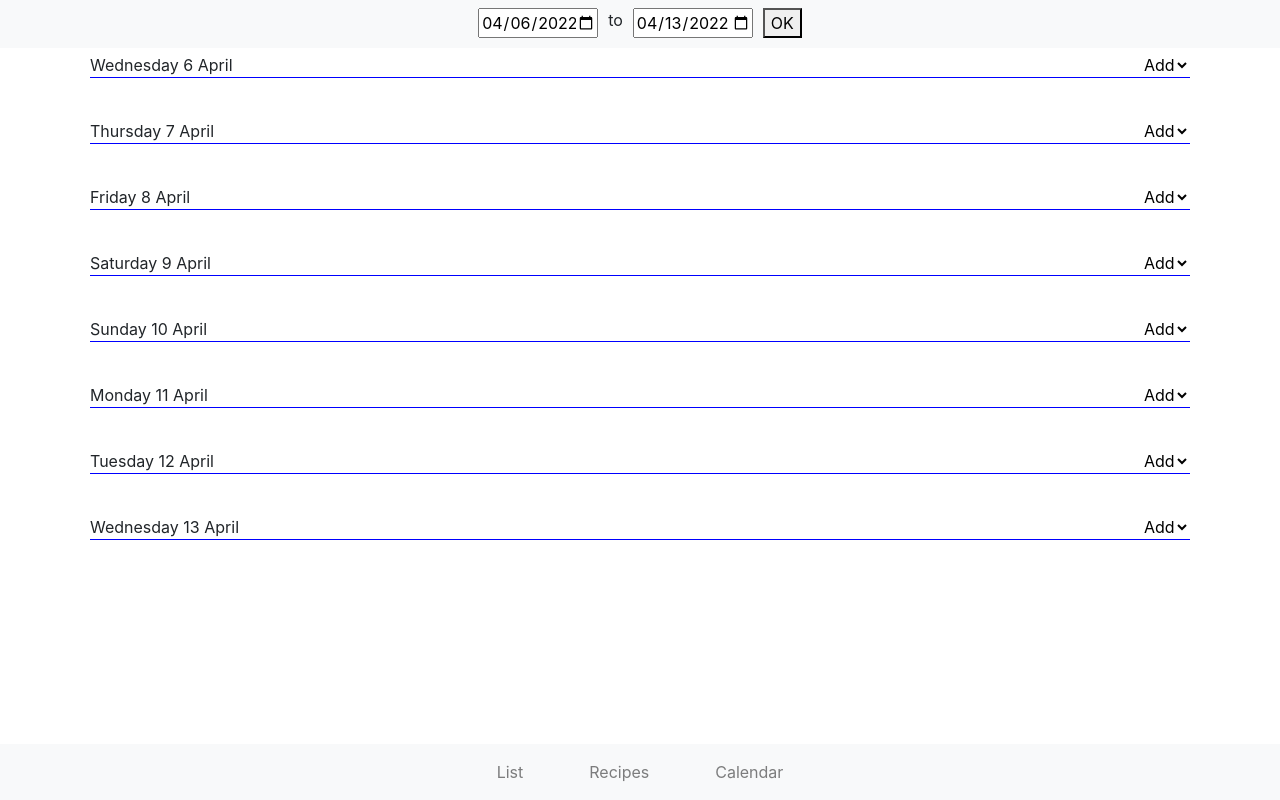
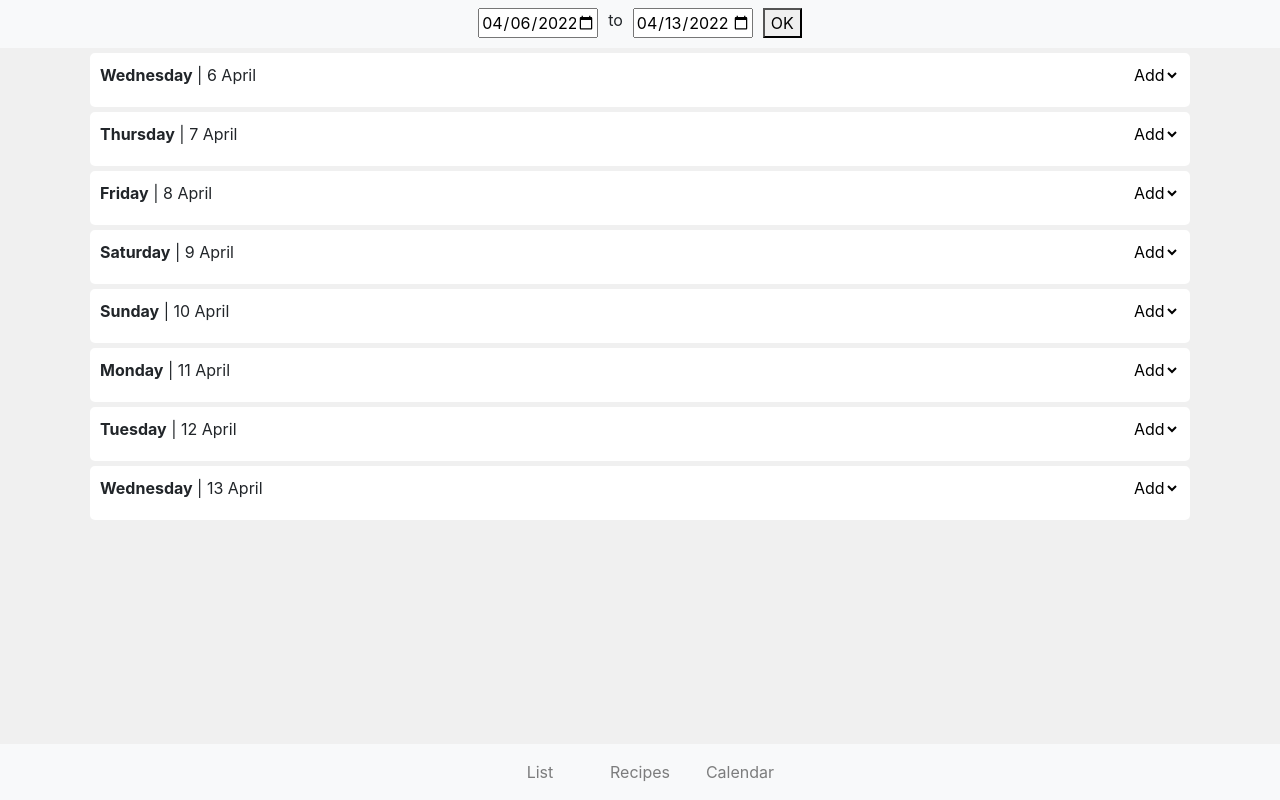
Before and after one commit to ls13g12/shopping-list, a Flask app: page /calendar in a window 1280 px wide. Run offline with Flask 2, Linux system fonts and the light colour scheme; data comes from the database, SQL or seed files in the repository; both versions use the stored data as it was after the commit; data that the repository does not hold is empty.

Commit message:
improved layout of calendar page

```diff
--- a/app/static/calendar.js
+++ b/app/static/calendar.js
@@ -92,8 +92,11 @@ function addDateRow(date){
     let dayTitleDiv = document.createElement('div')
     dayTitleDiv.classList.add("day-title-div")
     dayDiv.append(dayTitleDiv)
-    dayTitleDiv.appendChild(document.createTextNode(date.toLocaleDateString('en-uk', { weekday:"long"}))) //full weekday word
-    dayTitleDiv.appendChild(document.createTextNode(" " + date.toLocaleDateString('en-uk', { day:"numeric", month:"long"})))  // dd/mm format
+    let weekDaySpan = document.createElement('span')
+    weekDaySpan.setAttribute("style", "font-weight: bold")
+    dayTitleDiv.appendChild(weekDaySpan)
+    weekDaySpan.appendChild(document.createTextNode(date.toLocaleDateString('en-uk', { weekday:"long"}))) //full weekday word
+    dayTitleDiv.appendChild(document.createTextNode(" | " + date.toLocaleDateString('en-uk', { day:"numeric", month:"long"})))  // dd/mm format
 
     let dayRecipesDiv = document.createElement('div')
     dayRecipesDiv.classList.add("day-recipes-div")
@@ -184,7 +187,7 @@ async function addRecipeDropdownBox(dayTitleDiv, date_string){
     span.appendChild(select)
 
     let option = document.createElement('option')
-    option.value = ""
+    option.value = "0"
     option.disabled = true
     option.selected = true
     option.innerHTML = "Add"
@@ -193,6 +196,8 @@ async function addRecipeDropdownBox(dayTitleDiv, date_string){
     addRecipeOptions(select)
 
     dayTitleDiv.appendChild(span)
+
+    initialiseAddRecipe(select, date_string)
 
 }
 
@@ -223,14 +228,13 @@ function createRecipeOption(recipe){
     return option
 }
 
-function initialiseAddRecipeButton(button, date_string){
-    button.addEventListener('click', function(event){
+function initialiseAddRecipe(select, date_string){
+    select.addEventListener('change', function(event){
         event.stopPropagation()
         event.preventDefault()
-        let select_id = "select-recipe-" + date_string
-        let select = document.getElementById(select_id)
         recipe_id = select.value
         if (recipe_id) addRecipe(recipe_id, date_string)
+        select.value = "0"
     })
 }
 
--- a/app/templates/base.html
+++ b/app/templates/base.html
@@ -41,9 +41,12 @@
 <style>
 .container{
     padding-bottom: 50px;
+    background-color: rgb(240, 240, 240);
 
 }
-.page-links:not(:first-child){
-    padding-left: 50px;
+.page-links{
+    width:100px;
+    text-align: center;
 }
+
 </style>
--- a/app/templates/calendar.html
+++ b/app/templates/calendar.html
@@ -11,7 +11,6 @@
         </ul>
 
 </nav>
-
 <div class="container">
         <div id="days-container">
 
@@ -21,15 +20,15 @@
 
 <script type="text/javascript" src="{{ url_for('static', filename = 'calendar.js') }}"></script>
 <style>
+body{
+        background-color: rgb(240, 240, 240);
+}
 
 .day-div{
         margin: 5px;
-}
-.day-title-div{
-        border-bottom: 1px solid blue;
-}
-.day-recipes-div{
-        min-height: 20px;
+        background-color: white;
+        padding: 10px;
+        border-radius: 5px;
 }
 .dropdown-span{
         display: inline;
@@ -39,10 +38,10 @@
         width:50px;
         border: None;
         background-color: white;
-
 }
 .btn{
         font-size: 0.8em;
+        padding: 0px;
 }
 .btn-outline-secondary{
         background-color: white;
@@ -64,17 +63,19 @@
 ul {
         list-style-type: none;
         padding: 0;
+        margin-bottom: 10px;
 
 }
 ul li.recipe-li {
-        padding: 6px 12px;
+        padding: 2px 16px;
         margin: 5px;
         justify-content: space-between;
-        border: 1px solid rgb(179, 179, 179);
-        border-radius: 4px;
-        font-size: 1em;
+        border-bottom: 1px solid rgb(179, 179, 179);
+        border-radius: 0px;
+        font-size: 1.2em;
         background-color: white;
 }
+
 div .input-group{
         padding: 5px;
         border-radius: 8px;
```
Also changed, not shown: app.db.
